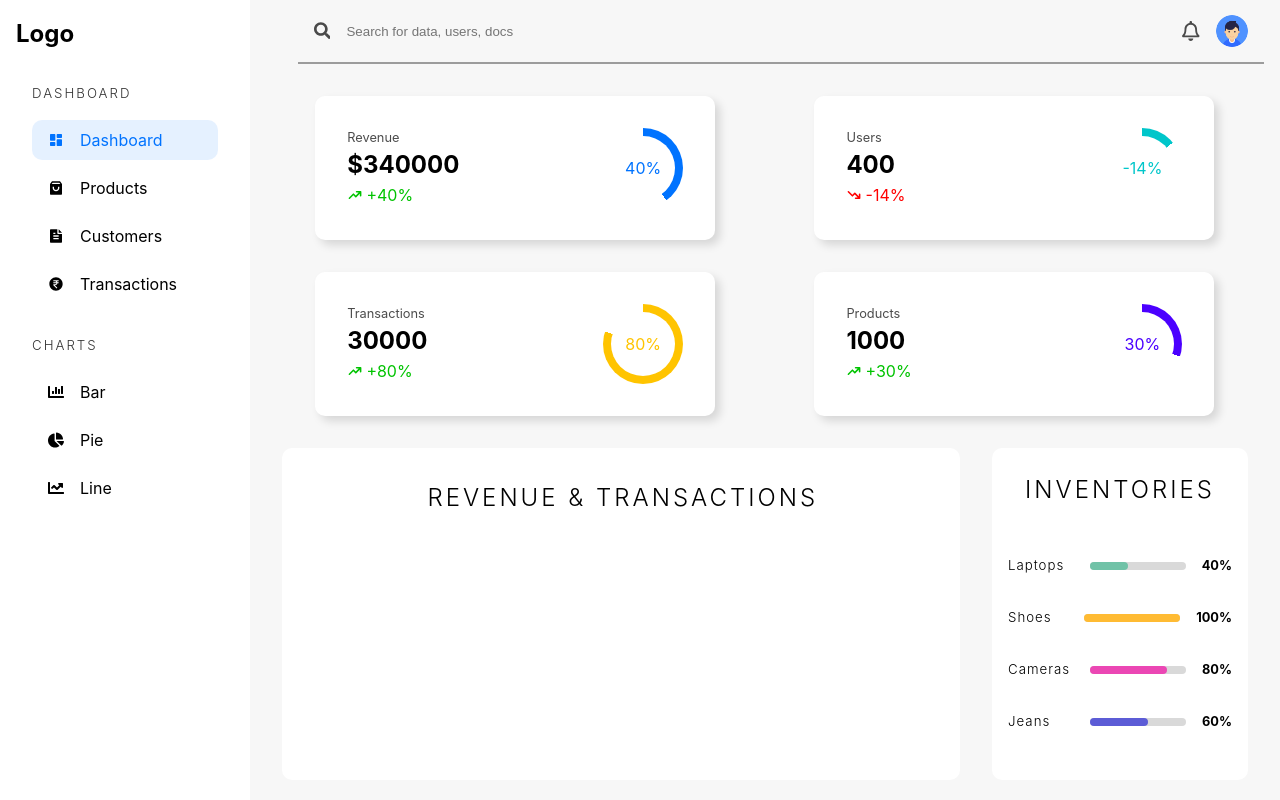
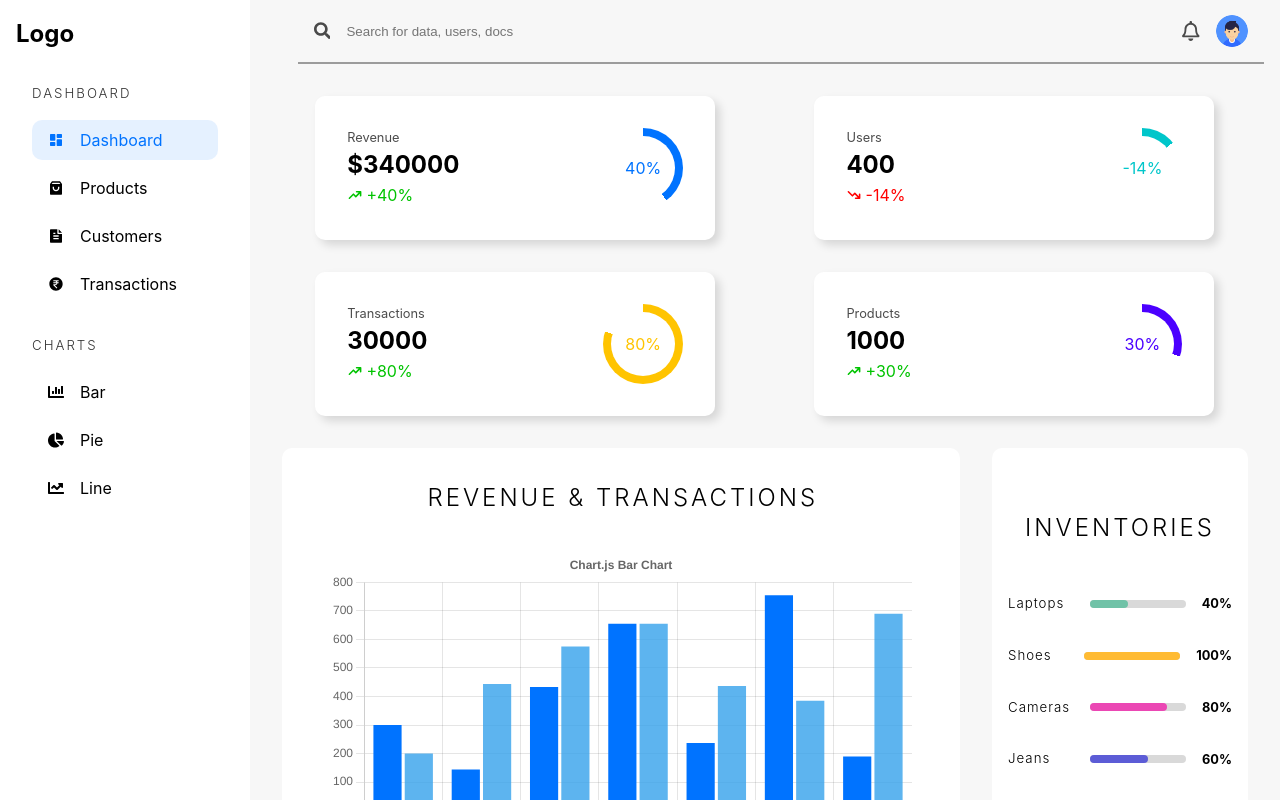
Before and after one commit to AaaSsHhUu/Ecommerce, a React (Vite) app in the folder ecommerce-frontend/: page /admin/dashboard in a window 1280 px wide. Built offline with nearby package versions, Linux system fonts and the light colour scheme.

Commit message:
Used BarChart component from Chart.tsx in Dashboard

```diff
--- a/ecommerce-frontend/src/pages/admin/Dashboard.tsx
+++ b/ecommerce-frontend/src/pages/admin/Dashboard.tsx
@@ -1,5 +1,5 @@
 import { FaRegBell, FaSearch } from "react-icons/fa"
-import { AdminSidebar } from "../../components"
+import { AdminSidebar, BarChart } from "../../components"
 import userImg from "../../assets/images/user.png";
 import { HiTrendingDown, HiTrendingUp } from "react-icons/hi";
 import data from "../../assets/data.json";
@@ -35,7 +35,14 @@ const Dashboard = () => {
         <section className="graph-container">
             <div className="revenue-chart">
               <h2>Revenue & Transactions</h2>
-              {/* Graph */}
+              <BarChart
+                data1={[300,144,433,655,237,755,190]}
+                data2={[200,444,575,655,437,385,690]}
+                title1="Revenue"
+                title2="Transaction"
+                bgColor1="rgb(0,115,255)"
+                bgColor2="rgb(53,162,235,0.8)"
+               />
             </div>
 
             <div className="dashboard-categories">
```
